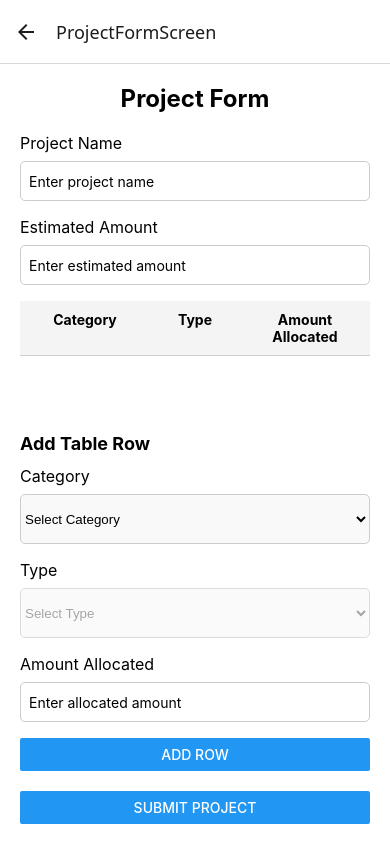
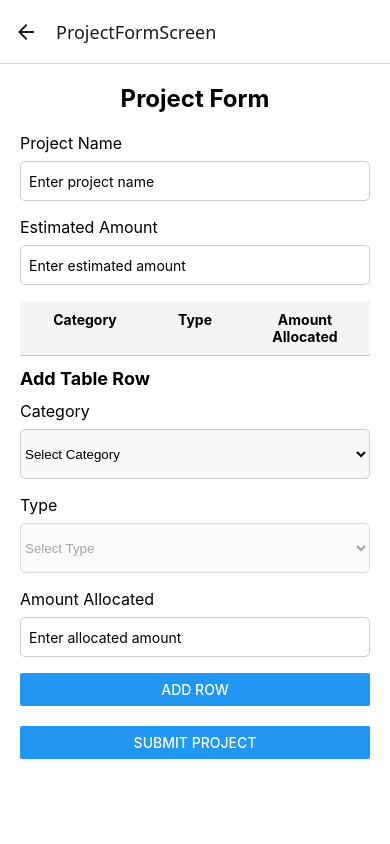
Before and after one commit to theetchanaa/civilfrontend, a React Native app: screen /ProjectFormScreen in a window 390 px wide. Built offline with nearby package versions, Linux system fonts and the light colour scheme.

Commit message:
scroll view for project form

```diff
--- a/src/components/ProjectFormScreen.js
+++ b/src/components/ProjectFormScreen.js
@@ -1,5 +1,5 @@
 import React from 'react';
-import { View, Text, TextInput, Button, FlatList, StyleSheet } from 'react-native';
+import { View, Text, TextInput, Button, ScrollView,FlatList, StyleSheet } from 'react-native';
 import { Picker } from '@react-native-picker/picker';
 import useProjectForm from './ProjectFormIntegration'; // Import the custom hook
 
@@ -31,6 +31,7 @@ const ProjectFormScreenUI = () => {
 
   return (
     <View style={styles.container}>
+      <ScrollView>
       <Text style={styles.title}>Project Form</Text>
 
       <Text style={styles.label}>Project Name</Text>
@@ -107,6 +108,7 @@ const ProjectFormScreenUI = () => {
       <View style={styles.submitButtonContainer}>
         <Button title="Submit Project" onPress={handleProjectSubmit} />
       </View>
+      </ScrollView>
     </View>
   );
 };
```
